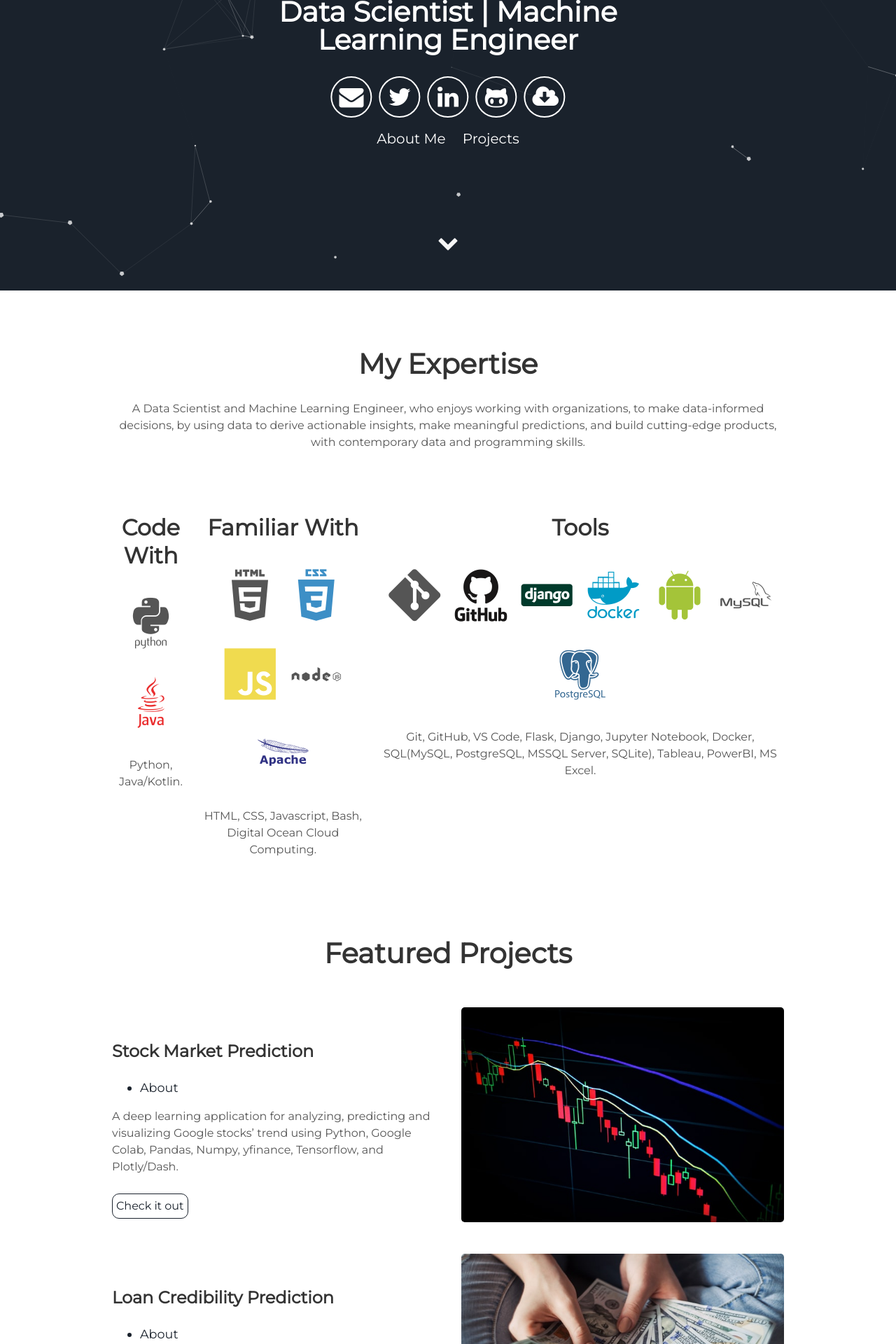
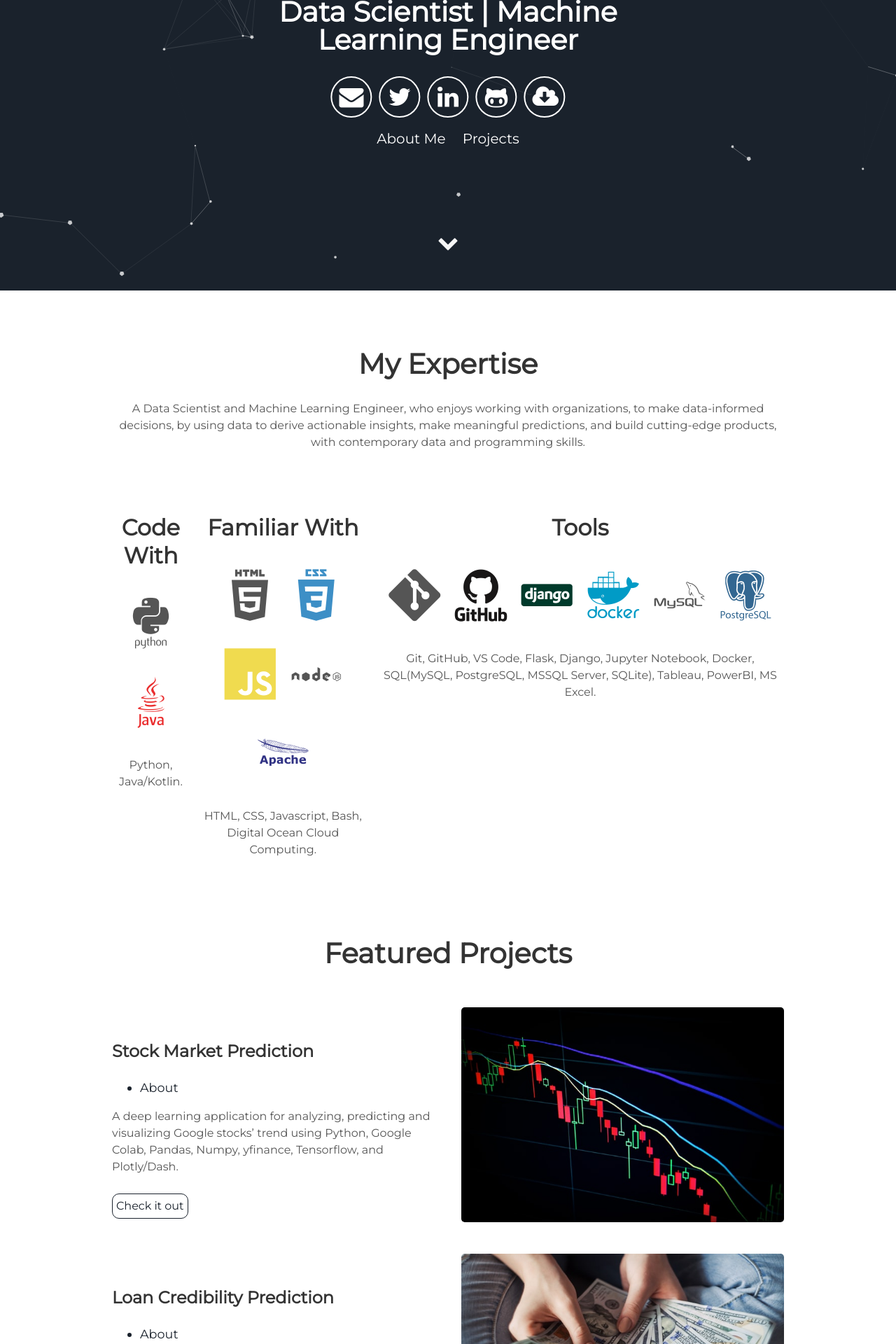
Before and after one commit to bosunolaide/Portfolio, a Jekyll site: the page built from index.html, in a window 1280 px wide. Shown: the part 485-2405 px from the top of the page at 70% size. Built offline with Jekyll 4.4.1, drawn with Linux system fonts in a browser that asks for light colours.

Commit message:
removed android and firebase code

```diff
--- a/_includes/about.html
+++ b/_includes/about.html
@@ -32,8 +32,6 @@
       <i class="devicon-django-plain-wordmark colored"></i>
       <i class="devicon-jupyter-plain-wordmark colored"></i>
       <i class="devicon-docker-plain-wordmark colored"></i>
-      <i class="devicon-android-plain colored"></i>
-      <i class="devicon-firebase-plain-wordmark"></i>
       <i class="devicon-mysql-plain-wordmark"></i>
       <i class="devicon-postgresql-plain-wordmark colored"></i>
       <i class="devicon-microsoftsqlserver-plain-wordmark colored"></i>
```
